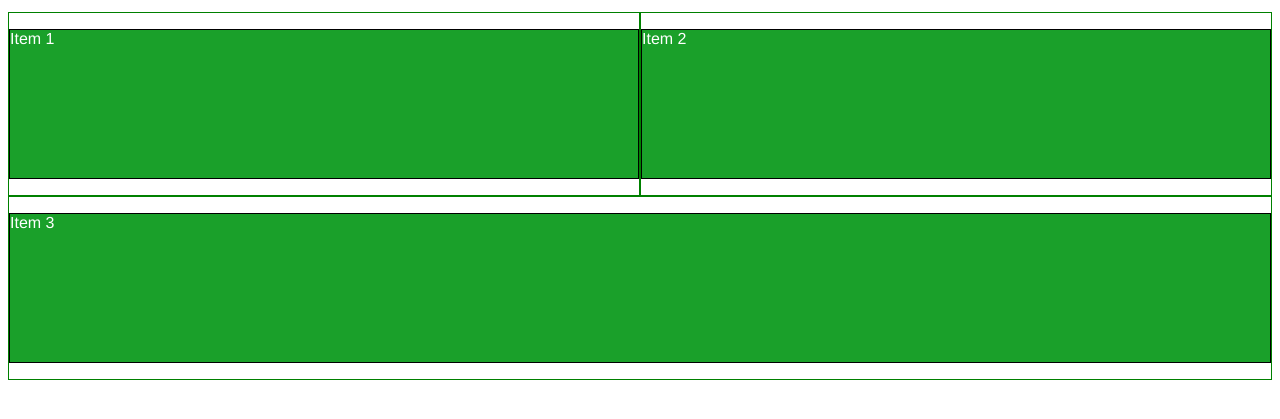
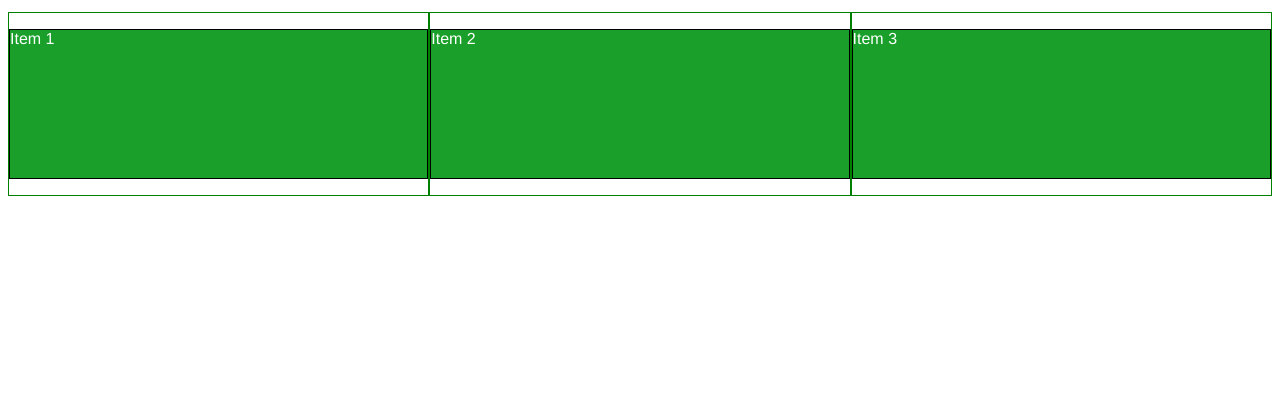
Before and after one commit to VictorToros/Coursera, a plain HTML site: page Site/index.html in a window 1280 px wide. Shown: the part 61-480 px from the top of the page. Drawn offline with Linux system fonts and the light colour scheme.

Commit message:
5th Commit

```diff
--- a/Site/index.html
+++ b/Site/index.html
@@ -124,9 +124,9 @@ p {
 <h1>Responsive Layout</h1>
 
 <div class="row">
-  <div class="col-lg-6 col-md-6"><p>Item 1</p></div>
-  <div class="col-lg-6 col-md-6"><p>Item 2</p></div>
-  <div class="col-lg-12 col-md-12" ><p>Item 3</p></div>
+  <div class="col-lg-4 col-md-6"><p>Item 1</p></div>
+  <div class="col-lg-4 col-md-6"><p>Item 2</p></div>
+  <div class="col-lg-4 col-md-12"><p>Item 3</p></div>
 
 </div>
 
```
